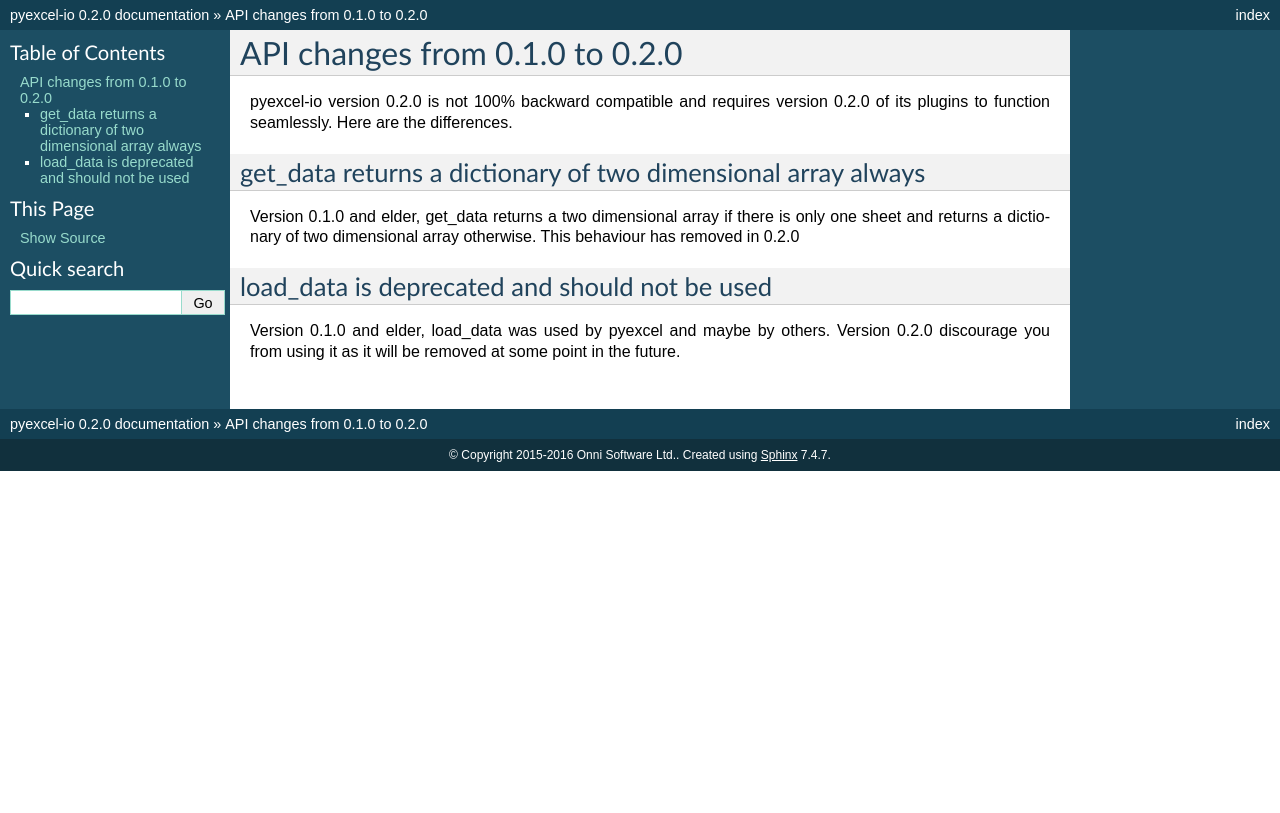
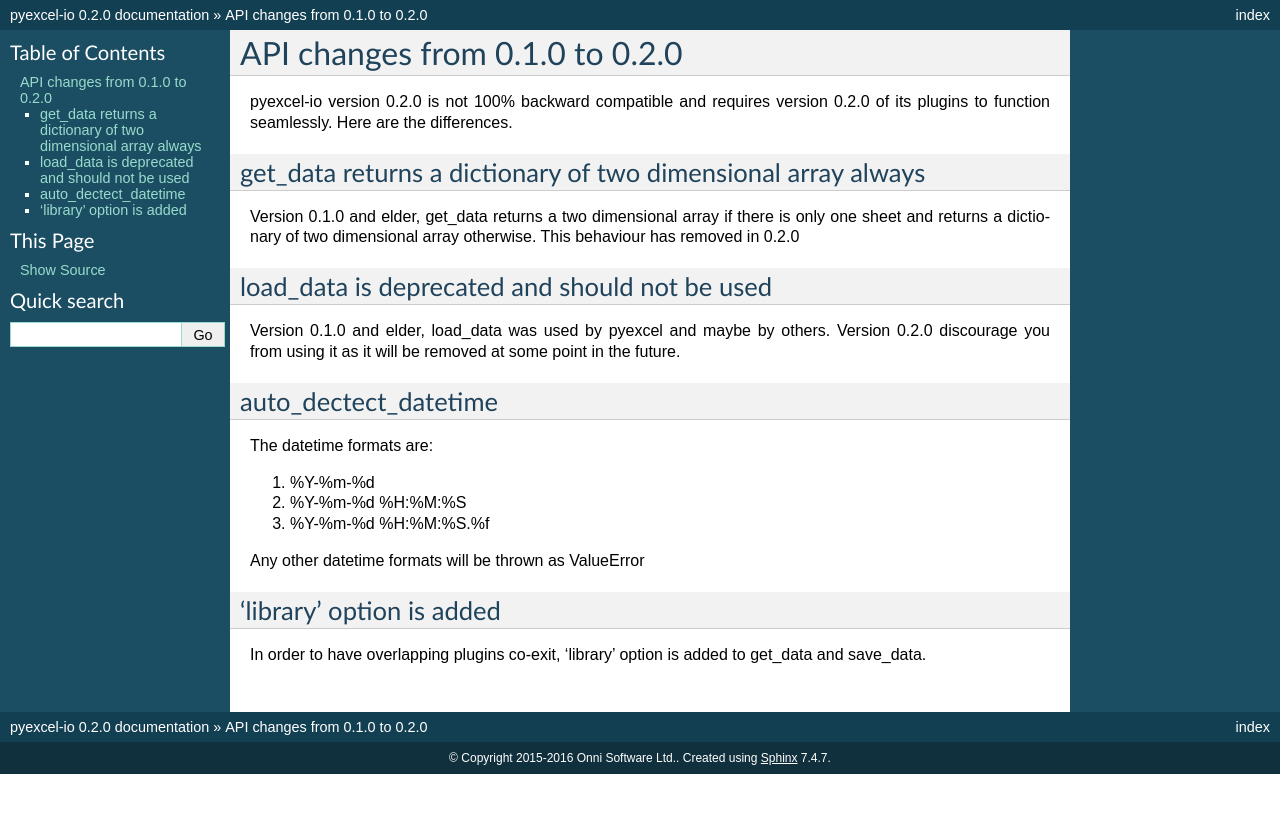
Before and after one commit to pyexcel/pyexcel-io, a Sphinx documentation site: the page built from doc/source/migration_from_dot_1_to_dot_2.rst, in a window 1280 px wide. Shown: the top 813 px of the page. Built offline with Sphinx 7.4.7, drawn with Linux system fonts in a browser that asks for light colours.

Commit message:
update documentation

```diff
--- a/CHANGELOG.rst
+++ b/CHANGELOG.rst
@@ -11,6 +11,7 @@ Added
 #. auto detect `datetime`, `float` and `int`. Detection can be switched off by
    `auto_detect_datetime`, `auto_detect_float`, `auto_detect_int`
 
+
 0.1.0 - 17.01.2016
 --------------------------------------------------------------------------------
 
--- a/doc/source/migration_from_dot_1_to_dot_2.rst
+++ b/doc/source/migration_from_dot_1_to_dot_2.rst
@@ -18,3 +18,20 @@ load_data is deprecated and should not be used
 Version 0.1.0 and elder, load_data was used by pyexcel and maybe by others.
 Version 0.2.0 discourage you from using it as it will be removed at some point
 in the future.
+
+auto_dectect_datetime
+--------------------------------------------------------------------------------
+
+The datetime formats are:
+
+#. %Y-%m-%d
+#. %Y-%m-%d %H:%M:%S
+#. %Y-%m-%d %H:%M:%S.%f
+
+Any other datetime formats will be thrown as ValueError
+
+'library' option is added
+--------------------------------------------------------------------------------
+
+In order to have overlapping plugins co-exit, 'library' option is added to
+get_data and save_data.
```
Also changed, not shown: doc/source/index.rst (+10 -13 lines).
